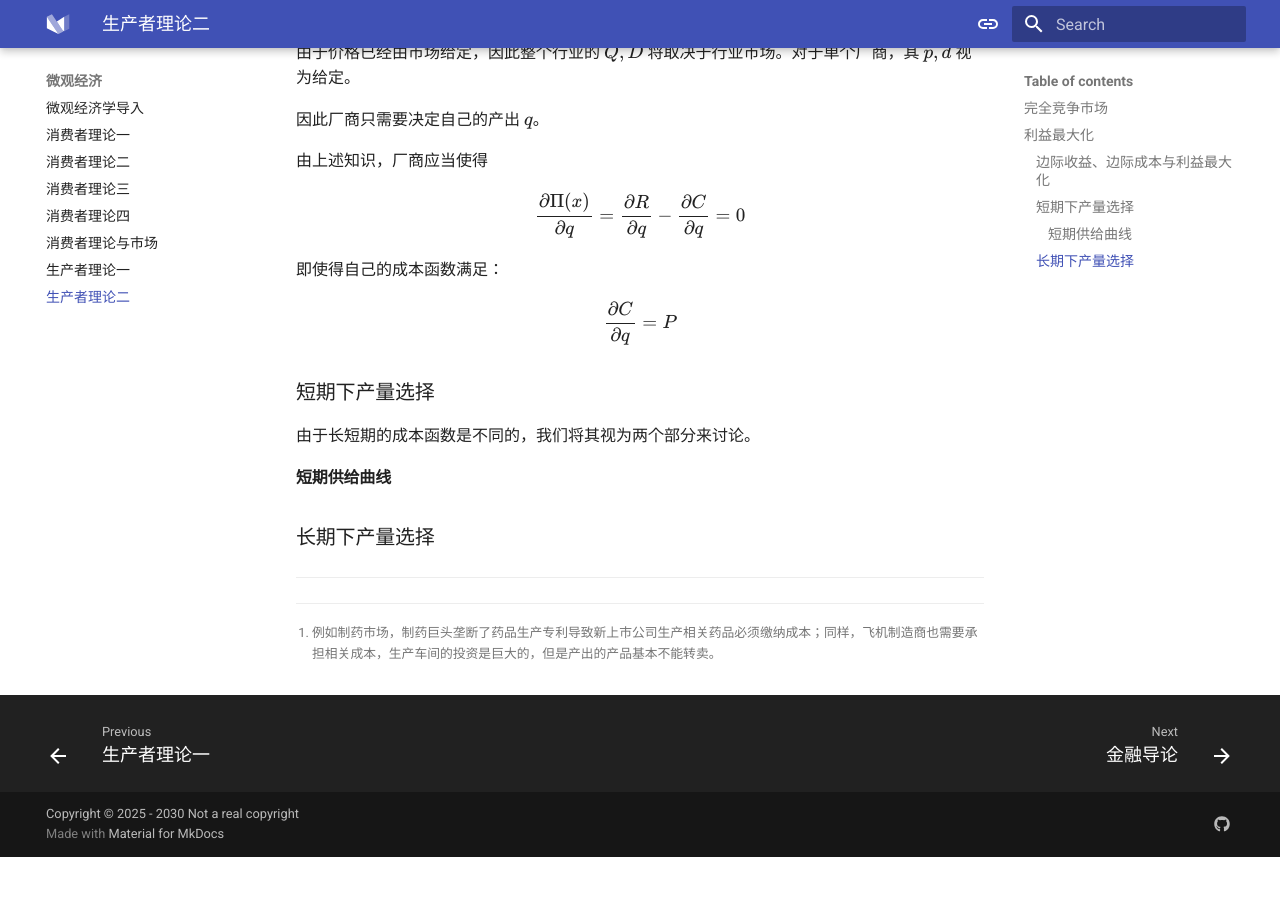
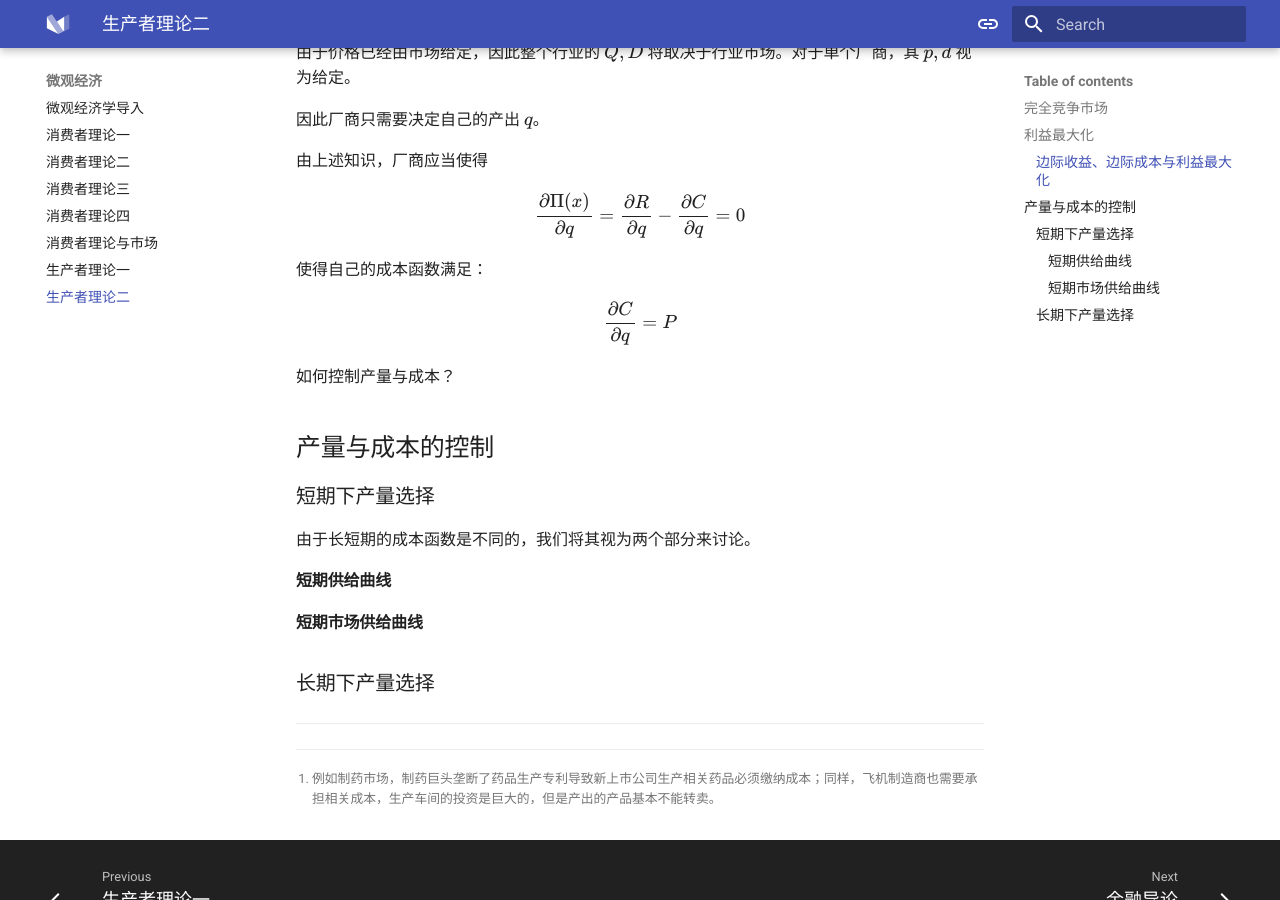
Before and after one commit to HarudogMyLand/FuckEconomicNote, an MkDocs documentation site: the page built from docs/microeco/tutorial8.md, in a window 1280 px wide and 900 px high, scrolled down 1388 px. Built offline with MkDocs 1.6.1 and Material for MkDocs 9.7.7, drawn with Linux system fonts in a browser that asks for light colours; before the commit the page ends 2245 px from its top, so only the background shows below that.

Commit message:
Update tutorial8.md

```diff
--- a/docs/microeco/tutorial8.md
+++ b/docs/microeco/tutorial8.md
@@ -53,10 +53,14 @@ $$
 $$
 \frac{\partial \Pi(x)}{\partial q}=\frac{\partial R}{\partial q} - \frac{\partial C}{\partial q}=0
 $$
-即使得自己的成本函数满足：
+使得自己的成本函数满足：
 $$
 \frac{\partial C}{\partial q}=P
 $$
+
+如何控制产量与成本？
+
+## 产量与成本的控制
 
 ### 短期下产量选择
 
@@ -64,6 +68,8 @@ $$
 
 #### 短期供给曲线
 
+#### 短期市场供给曲线
+
 ### 长期下产量选择
 
 ---
```
